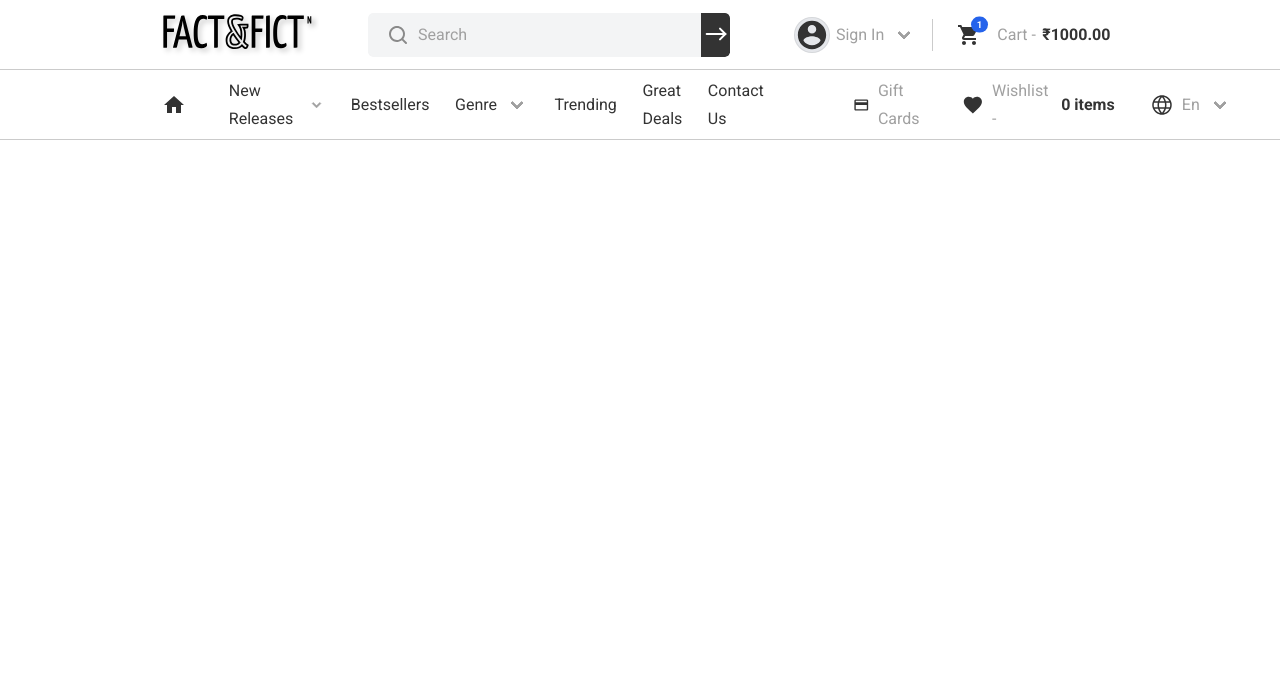
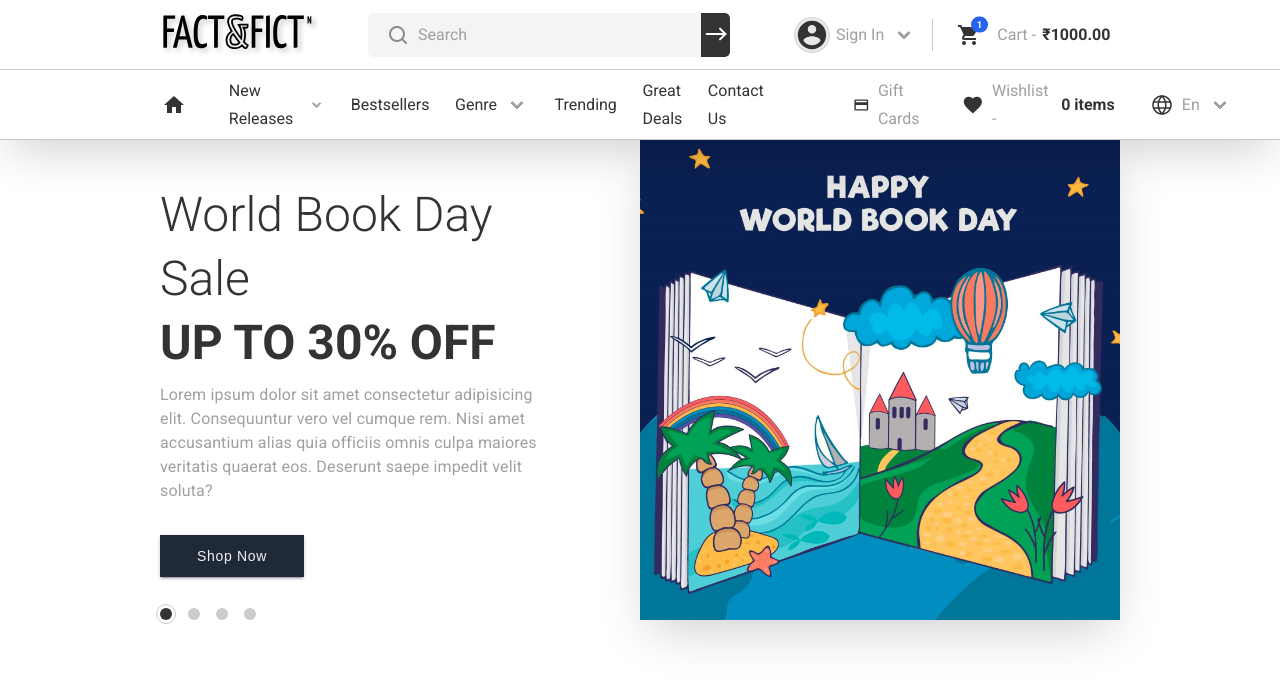
Before and after one commit to villdev/fact-fiction, a React (Vite) app: page / in a window 1280 px wide. Shown: the top 684 px of the page. Built offline with nearby package versions, Linux system fonts and the light colour scheme.

Commit message:
feat: added banner to home page

```diff
--- a/src/App.js
+++ b/src/App.js
@@ -3,11 +3,13 @@
 //avatar
 import "./css/style.css";
 import Header from "./components/Header";
+import Home from "./components/Home";
 
 export default function App() {
   return (
     <div className="App">
       <Header />
+      <Home />
     </div>
   );
 }
--- /dev/null
+++ b/src/components/Banner.js
@@ -0,0 +1,42 @@
+import React, { useState } from "react";
+
+export default function Banner({ content }) {
+  const [currentBanner, setCurrentBanner] = useState(0);
+  const changeBanner = (id) => {
+    setCurrentBanner(id - 1);
+  };
+  return (
+    <div className="banner-wrapper">
+      <div className="banner">
+        <div className="banner__content">
+          <div className="banner__title">{content[currentBanner].title}</div>
+          <div className="banner__subheading ">
+            {content[currentBanner].subHeading}
+          </div>
+          <div className="banner__description">
+            {content[currentBanner].description}
+          </div>
+          <button className="btn btn--dark btn--sm btn-banner">
+            {content[currentBanner].button}
+          </button>
+          <div className="banner__nav">
+            {content.map(({ id }) => {
+              return (
+                <div
+                  key={id}
+                  className={
+                    content[currentBanner].id === id
+                      ? "banner__nav-btn active-banner"
+                      : "banner__nav-btn"
+                  }
+                  onClick={() => changeBanner(id)}
+                ></div>
+              );
+            })}
+          </div>
+        </div>
+        <div className="banner__img">{content[0].image}</div>
+      </div>
+    </div>
+  );
+}
--- /dev/null
+++ b/src/components/BannerData.js
@@ -0,0 +1,48 @@
+import React from "react";
+import bannerImg1 from "../images/banners/tempBanner.jpg";
+import bannerImg2 from "../images/banners/tempBanner.jpg";
+import bannerImg3 from "../images/banners/tempBanner.jpg";
+import bannerImg4 from "../images/banners/tempBanner.jpg";
+
+export const bannerData = [
+  {
+    id: 1,
+    title: "World Book Day Sale",
+    subHeading: "UP TO 30% OFF",
+    // image: "../images/banners/tempBanner.jpg",
+    image: <img src={bannerImg1} alt="" />,
+    description:
+      "Lorem ipsum dolor sit amet consectetur adipisicing elit. Consequuntur vero vel cumque rem. Nisi amet accusantium alias quia officiis omnis culpa maiores veritatis quaerat eos. Deserunt saepe impedit velit soluta?",
+    button: "Shop Now",
+  },
+  {
+    id: 2,
+    title: "Banner Title2",
+    subHeading: "Subheading for banner",
+    // image: "../images/banners/tempBanner.jpg",
+    image: <img src={bannerImg2} alt="" />,
+    description:
+      "Lorem ipsum dolor sit amet consectetur adipisicing elit. Consequuntur vero vel cumque rem. Nisi amet accusantium alias quia officiis omnis culpa maiores veritatis quaerat eos. Deserunt saepe impedit velit soluta?",
+    button: "Shop Now",
+  },
+  {
+    id: 3,
+    title: "Banner Title3",
+    subHeading: "Subheading for banner",
+    // image: "../images/banners/tempBanner.jpg",
+    image: <img src={bannerImg3} alt="" />,
+    description:
+      "Lorem ipsum dolor sit amet consectetur adipisicing elit. Consequuntur vero vel cumque rem. Nisi amet accusantium alias quia officiis omnis culpa maiores veritatis quaerat eos. Deserunt saepe impedit velit soluta?",
+    button: "Shop Now",
+  },
+  {
+    id: 4,
+    title: "Banner Title4",
+    subHeading: "Subheading for banner",
+    // image: "../images/banners/tempBanner.jpg",
+    image: <img src={bannerImg4} alt="" />,
+    description:
+      "Lorem ipsum dolor sit amet consectetur adipisicing elit. Consequuntur vero vel cumque rem. Nisi amet accusantium alias quia officiis omnis culpa maiores veritatis quaerat eos. Deserunt saepe impedit velit soluta?",
+    button: "Shop Now",
+  },
+];
--- /dev/null
+++ b/src/components/Home.js
@@ -0,0 +1,11 @@
+import React from "react";
+import Banner from "./Banner";
+import { bannerData } from "./BannerData";
+
+export default function Home() {
+  return (
+    <div className="home-page-wrapper container-75">
+      <Banner content={bannerData} />
+    </div>
+  );
+}
--- a/src/css/style.css
+++ b/src/css/style.css
@@ -66,10 +66,13 @@
 
 /* -----------------------------header----------------------------------------- */
 header {
-  /* position: absolute; */
+  /* position: fixed; */
   position: sticky;
   top: 0;
   background-color: var(--bg);
+  z-index: 2;
+  /* box-shadow: rgba(0, 0, 0, 0.1) 0px 4px 12px; */
+  box-shadow: rgba(0, 0, 0, 0.2) 0px 18px 50px -10px;
 }
 /* main-header */
 .main-header {
@@ -487,3 +490,85 @@
 .globe-icon {
   margin-right: 0.5rem;
 }
+
+/* -----------------------------home-page--------------------------------- */
+.home-page-wrapper {
+  height: 400vh;
+  /* background-color: var(--text-light); */
+}
+
+/* -----------------------banner--------------------- */
+.banner {
+  display: flex;
+  justify-content: space-between;
+  position: relative;
+  /* background-color: aqua; */
+  height: 60vh;
+}
+.banner__content {
+  flex-basis: 40%;
+  display: flex;
+  flex-direction: column;
+  justify-content: center;
+}
+.banner__title {
+  font-size: 3rem;
+  font-weight: 300;
+  letter-spacing: 0;
+  line-height: 4rem;
+}
+.banner__subheading {
+  font-size: 3rem;
+  font-weight: 700;
+  letter-spacing: 0;
+  line-height: 4rem;
+}
+.banner__description {
+  font-size: 1rem;
+  font-weight: 400;
+  letter-spacing: 0.15px;
+  line-height: 1.5rem;
+  color: var(--text-light);
+  margin-top: 0.5rem;
+}
+.btn-banner {
+  width: 144px;
+  margin-top: 2rem;
+}
+.banner__nav {
+  display: flex;
+  /* margin-top: auto; */
+  position: absolute;
+  bottom: 0;
+}
+.banner__nav-btn {
+  width: 12px;
+  height: 12px;
+  border-radius: 50%;
+  background-color: var(--border);
+  margin-right: 1rem;
+  cursor: pointer;
+}
+.banner__nav-btn:hover {
+  outline: 1px solid var(--border);
+  outline-offset: 3px;
+}
+.active-banner {
+  background-color: var(--black-color);
+  /* border: 1px solid var(--text-light); */
+  outline: 1px solid var(--border);
+  outline-offset: 3px;
+}
+.banner__img {
+  flex-basis: 50%;
+  position: relative;
+  /* box-shadow: rgba(136, 165, 191, 0.48) 6px 2px 16px 0px,
+    rgba(255, 255, 255, 0.8) -6px -2px 16px 0px; */
+  box-shadow: rgba(0, 0, 0, 0.2) 0px 18px 50px -10px;
+}
+.banner__img > img {
+  width: 100%;
+  height: 100%;
+  object-fit: cover;
+  object-position: 50% 50%;
+}
```
Also changed, not shown: src/images/banners/tempBanner.jpg (added).
